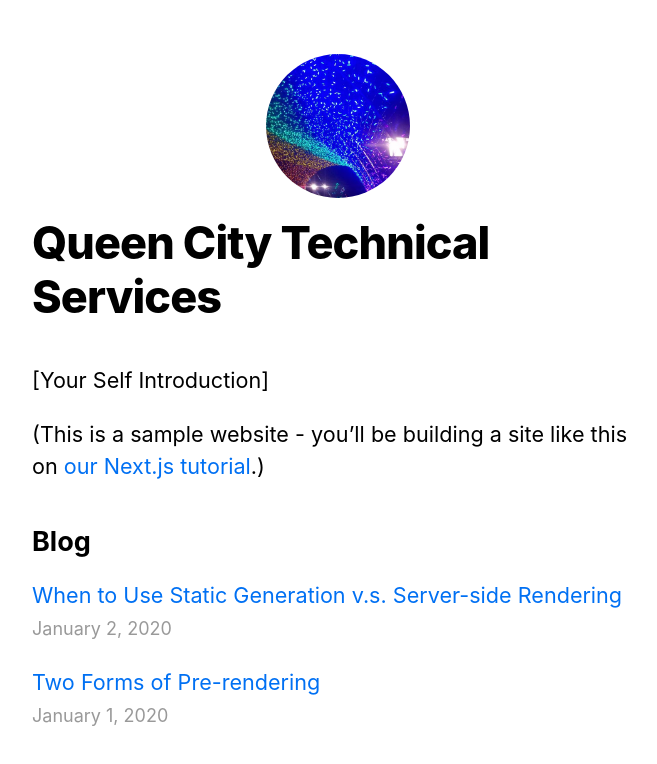
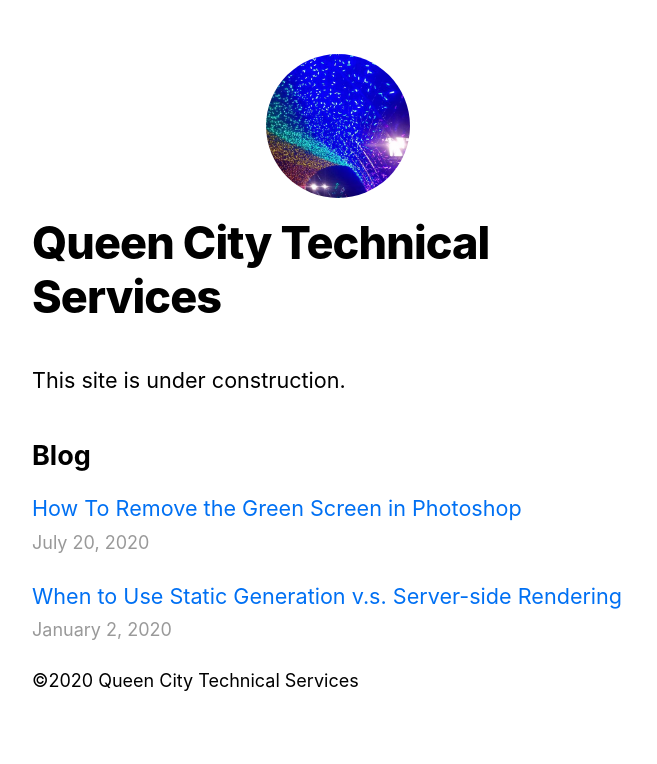
Before and after one commit to khepf/qcts, a Next.js app: page / in a window 1280 px wide. Shown: the top 764 px of the page, without its empty margins (302-959 px from the left). Built offline with nearby package versions, Linux system fonts and the light colour scheme.

Commit message:
add footer and links page

```diff
--- /dev/null
+++ b/components/footer.js
@@ -0,0 +1,13 @@
+import React from 'react'
+
+const Footer = () => {
+  return <footer className="footer">
+    <div>
+      <p>
+        &copy;{new Date().getFullYear()} Queen City Technical Services
+      </p>
+    </div>
+  </footer>
+}
+
+export default Footer
--- a/components/layout.js
+++ b/components/layout.js
@@ -2,6 +2,7 @@ import Head from 'next/head'
 import styles from './layout.module.css'
 import utilStyles from '../styles/utils.module.css'
 import Link from 'next/link'
+import Footer from './footer'
 
 const name = 'Queen City Technical Services'
 export const siteTitle = 'QCTS'
@@ -13,7 +14,7 @@ export default function Layout({ children, home }) {
         <link rel="icon" href="/favicon.ico" />
         <meta
           name="description"
-          content="Learn how to build a personal website using Next.js"
+          content="A complete online resource for all technical needs."
         />
         <meta
           property="og:image"
@@ -61,6 +62,7 @@ export default function Layout({ children, home }) {
           </Link>
         </div>
       )}
+      <Footer />
     </div>
   )
 }
--- a/pages/index.js
+++ b/pages/index.js
@@ -21,11 +21,8 @@ export default function Home({ allPostsData }) {
         <title>{siteTitle}</title>
       </Head>
       <section className={utilStyles.headingMd}>
-        <p>[Your Self Introduction]</p>
-        <p>
-          (This is a sample website - you’ll be building a site like this on{' '}
-          <a href="https://nextjs.org/learn">our Next.js tutorial</a>.)
-        </p>
+        <p>This site is under construction.</p>
+
       </section>
       <section className={`${utilStyles.headingMd} ${utilStyles.padding1px}`}>
         <h2 className={utilStyles.headingLg}>Blog</h2>
--- a/posts/pre-rendering.md
+++ /dev/null
@@ -1,11 +0,0 @@
----
-title: 'Two Forms of Pre-rendering'
-date: '2020-01-01'
----
-
-Next.js has two forms of pre-rendering: **Static Generation** and **Server-side Rendering**. The difference is in **when** it generates the HTML for a page.
-
-- **Static Generation** is the pre-rendering method that generates the HTML at **build time**. The pre-rendered HTML is then _reused_ on each request.
-- **Server-side Rendering** is the pre-rendering method that generates the HTML on **each request**.
-
-Importantly, Next.js lets you **choose** which pre-rendering form to use for each page. You can create a "hybrid" Next.js app by using Static Generation for most pages and using Server-side Rendering for others.
--- /dev/null
+++ b/posts/remove-green-screen-photoshop.md
@@ -0,0 +1,23 @@
+---
+title: 'How To Remove the Green Screen in Photoshop'
+date: '2020-07-20'
+---
+
+Next.js has two forms of pre-rendering: **Static Generation** and **Server-side Rendering**. The difference is in **when** it generates the HTML for a page.
+
+- **Static Generation** is the pre-rendering method that generates the HTML at **build time**. The pre-rendered HTML is then _reused_ on each request.
+- **Server-side Rendering** is the pre-rendering method that generates the HTML on **each request**.
+
+Importantly, Next.js lets you **choose** which pre-rendering form to use for each page. You can create a "hybrid" Next.js app by using Static Generation for most pages and using Server-side Rendering for others.
+
+1. Double-click	on	the	layer name **Background**, and click **OK**.
+2. Under the **Select** menu, choose the **Color Range…** command.
+3. Using the Eyedropper	tool that appears,	hold the **SHIFT** key while clicking
+and	dragging around	all	the	green area you want	to remove. Click OK when finished.
+4. The **ALT** key de-selects, if needed.
+5. Under the **Select** menu, choose **Inverse**
+6. Under the Select	menu, choose Select	and	Mask while holding
+the Shift key. You can use the various sliders to adjust the
+smoothness of the edge of your cutout. Click OK when finished.
+7. From	the	Select menu, choose	Inverse.
+8. Press the **DEL** key.
```
Also changed, not shown: pages/links.js (added, +17 -0 lines).
